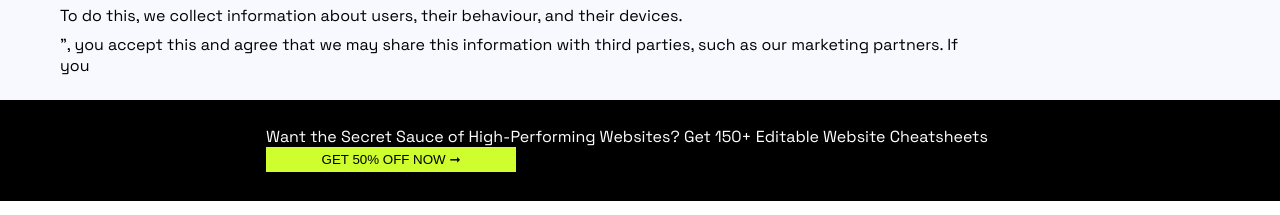
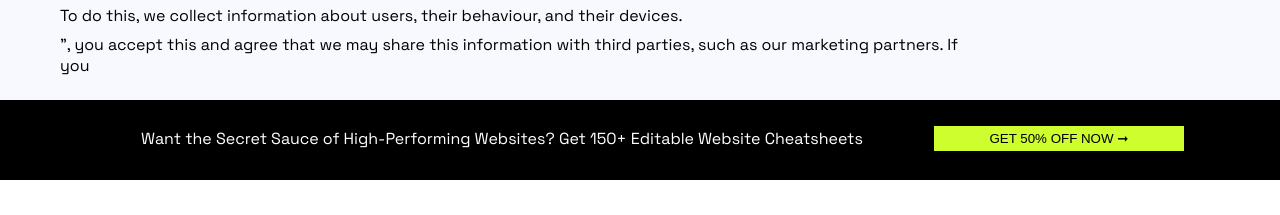
Before and after one commit to IGODX/GrowmodoSite, a website: page index.html in a window 1280 px wide. Shown: the part 585-800 px from the top of the page. Drawn offline with Linux system fonts and the light colour scheme.

Commit message:
changed discount

```diff
--- a/index.html
+++ b/index.html
@@ -51,10 +51,8 @@
         </div>
         </section>
         <section class="discount">
-            <div class="container">
             <p>Want the Secret Sauce of High-Performing Websites? Get 150+ Editable Website Cheatsheets</p>
             <button>GET 50% OFF NOW ➞</button>
-        </div>
         </section>
         <section class="employees">
             <div class="person">
--- a/style.css
+++ b/style.css
@@ -134,6 +134,7 @@ margin-right: 133px;
      }
 
      .discount p{
+         padding: 0 45px;
         margin-right: 26px;
      }
 
```
